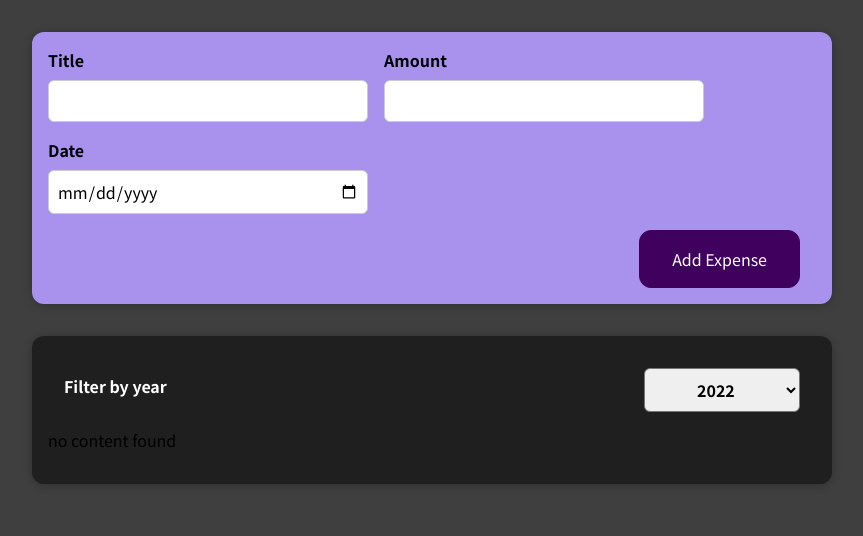
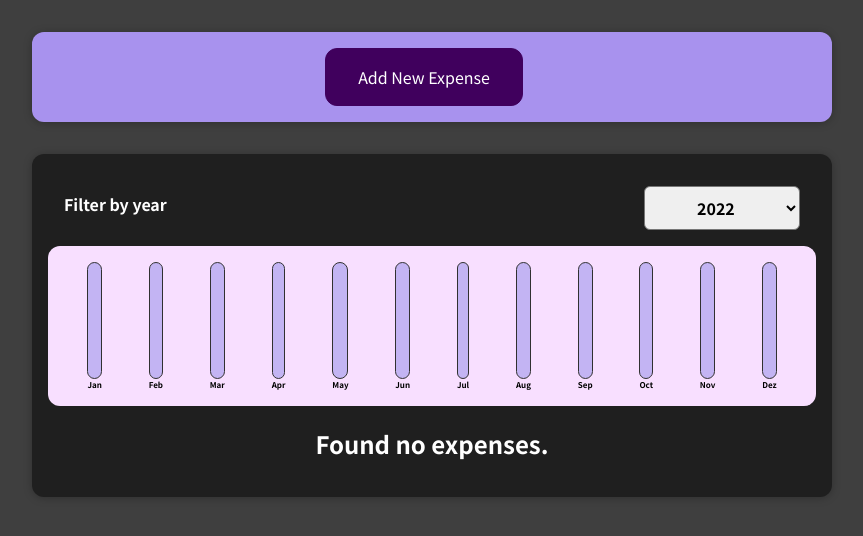
Before and after one commit to tomas99batista/react-tutorial, a React (Create React App) app in the folder 01-starting-setup/: page / in a window 1280 px wide. Shown: the top 536 px of the page, without its empty margins (208-1071 px from the left). Built offline with nearby package versions, Linux system fonts and the light colour scheme.

Commit message:
class(72)

```diff
--- /dev/null
+++ b/01-starting-setup/src/components/Chart/Chart.css
@@ -0,0 +1,9 @@
+.chart {
+  padding: 1rem;
+  border-radius: 12px;
+  background-color: #f8dfff;
+  text-align: center;
+  display: flex;
+  justify-content: space-around;
+  height: 10rem;
+}
--- /dev/null
+++ b/01-starting-setup/src/components/Chart/Chart.js
@@ -0,0 +1,24 @@
+import "./Chart.css";
+import ChartBar from "./ChartBar";
+
+const Chart = (props) => {
+  const dataPointValues = props.dataPoints.map((dataPoint) => dataPoint.value);
+  const totalMaximum = Math.max(...dataPointValues);
+
+  return (
+    <div className="chart">
+      {props.dataPoints.map((dataPoint) => {
+        return (
+          <ChartBar
+            key={dataPoint.label}
+            value={dataPoint.value}
+            maxValue={totalMaximum}
+            label={dataPoint.label}
+          />
+        );
+      })}
+    </div>
+  );
+};
+
+export default Chart;
--- /dev/null
+++ b/01-starting-setup/src/components/Chart/ChartBar.css
@@ -0,0 +1,30 @@
+.chart-bar {
+  height: 100%;
+  display: flex;
+  flex-direction: column;
+  align-items: center;
+}
+
+.chart-bar__inner {
+  height: 100%;
+  width: 100%;
+  border: 1px solid #313131;
+  border-radius: 12px;
+  background-color: #c3b4f3;
+  overflow: hidden;
+  display: flex;
+  flex-direction: column;
+  justify-content: flex-end;
+}
+
+.chart-bar__fill {
+  background-color: #4826b9;
+  width: 100%;
+  transition: all 0.3s ease-out;
+}
+
+.chart-bar__label {
+  font-weight: bold;
+  font-size: 0.5rem;
+  text-align: center;
+}
--- /dev/null
+++ b/01-starting-setup/src/components/Chart/ChartBar.js
@@ -0,0 +1,23 @@
+import "./ChartBar.css";
+
+const ChartBar = (props) => {
+  let barFillHeight = "0%";
+
+  if (props.maxValue > 0) {
+    barFillHeight = Math.round((props.value / props.maxValue) * 100) + "%";
+  }
+
+  return (
+    <div className="chart-bar">
+      <div className="chart-bar__inner">
+        <div
+          className="chart-bar__fill"
+          style={{ height: barFillHeight }}
+        ></div>
+      </div>
+      <div className="chart-bar__label">{props.label}</div>
+    </div>
+  );
+};
+
+export default ChartBar;
--- a/01-starting-setup/src/components/Expenses/ExpenseItem.js
+++ b/01-starting-setup/src/components/Expenses/ExpenseItem.js
@@ -4,6 +4,7 @@
 
 const ExpenseItem = (props) => {
   return (
+    <li>
       <Card className="expense-item">
         <ExpenseDate date={props.date} />
         <div className="expense-item__description">
@@ -11,6 +12,7 @@
           <div className="expense-item__price">${props.amount}</div>
         </div>
       </Card>
+    </li>
   );
 };
 
--- a/01-starting-setup/src/components/Expenses/Expenses.js
+++ b/01-starting-setup/src/components/Expenses/Expenses.js
@@ -1,8 +1,9 @@
+import { useState } from "react";
 import Card from "../UI/Card";
-import ExpenseItem from "./ExpenseItem";
 import "./Expenses.css";
 import ExpensesFilter from "./ExpensesFilter";
-import { useState } from "react";
+import ExpensesList from "./ExpensesList";
+import ExpensesChart from "./ExpensesChart";
 
 const Expenses = (props) => {
   const [filteredYear, setFilteredYear] = useState("2022");
@@ -15,19 +16,6 @@
     return expense.date.getFullYear().toString() === filteredYear;
   });
 
-  let expensesContent = <p>no content found</p>;
-
-  if (filteredExpenses.length > 0) {
-    expensesContent = filteredExpenses.map((expense) => (
-      <ExpenseItem
-        key={expense.id}
-        title={expense.title}
-        amount={expense.amount}
-        date={expense.date}
-      />
-    ));
-  }
-
   return (
     <div>
       <Card className="expenses">
@@ -35,7 +23,8 @@
           onChangeFilter={filterChangeHandler}
           selected={filteredYear}
         />
-        {expensesContent}
+        <ExpensesChart expenses={filteredExpenses} />
+        <ExpensesList items={filteredExpenses} />
       </Card>
     </div>
   );
--- /dev/null
+++ b/01-starting-setup/src/components/Expenses/ExpensesChart.js
@@ -0,0 +1,27 @@
+import Chart from "../Chart/Chart";
+
+const ExpensesChart = (props) => {
+  const chartDataPoints = [
+    { label: "Jan", value: 0 },
+    { label: "Feb", value: 0 },
+    { label: "Mar", value: 0 },
+    { label: "Apr", value: 0 },
+    { label: "May", value: 0 },
+    { label: "Jun", value: 0 },
+    { label: "Jul", value: 0 },
+    { label: "Aug", value: 0 },
+    { label: "Sep", value: 0 },
+    { label: "Oct", value: 0 },
+    { label: "Nov", value: 0 },
+    { label: "Dez", value: 0 },
+  ];
+
+  for (const expense of props.expenses) {
+    const expenseMonth = expense.date.getMonth(); // starting at 0 => January
+    chartDataPoints[expenseMonth].value += expense.amount;
+  }
+
+  return <Chart dataPoints={chartDataPoints} />;
+};
+
+export default ExpensesChart;
--- /dev/null
+++ b/01-starting-setup/src/components/Expenses/ExpensesList.css
@@ -0,0 +1,9 @@
+.expenses-list {
+  list-style: none;
+  padding: 0;
+}
+
+.expenses-list__fallback {
+  color: white;
+  text-align: center;
+}
--- /dev/null
+++ b/01-starting-setup/src/components/Expenses/ExpensesList.js
@@ -0,0 +1,23 @@
+import ExpenseItem from "./ExpenseItem";
+import "./ExpensesList.css";
+
+const ExpensesList = (props) => {
+  if (props.items.length === 0) {
+    return <h2 className="expenses-list__fallback">Found no expenses.</h2>;
+  }
+
+  return (
+    <ul className="expenses-list">
+      {props.items.map((expense) => (
+        <ExpenseItem
+          key={expense.id}
+          title={expense.title}
+          amount={expense.amount}
+          date={expense.date}
+        />
+      ))}
+    </ul>
+  );
+};
+
+export default ExpensesList;
--- a/01-starting-setup/src/components/NewExpense/ExpenseForm.js
+++ b/01-starting-setup/src/components/NewExpense/ExpenseForm.js
@@ -58,7 +58,7 @@
 
     const expenseData = {
       title: enteredTitle,
-      amount: enteredAmount,
+      amount: +enteredAmount,
       date: new Date(enteredDate),
     };
 
@@ -101,6 +101,9 @@
         </div>
       </div>
       <div className="new-expense__actions">
+        <button type="button" onClick={props.onCancel}>
+          Cancel
+        </button>
         <button type="submit">Add Expense</button>
       </div>
     </form>
--- a/01-starting-setup/src/components/NewExpense/NewExpense.js
+++ b/01-starting-setup/src/components/NewExpense/NewExpense.js
@@ -1,19 +1,38 @@
+import { useState } from "react";
 import ExpenseForm from "./ExpenseForm";
 import "./NewExpense.css";
 
 const NewExpense = (props) => {
+  const [isEditing, setIsEditing] = useState(false);
+
   const saveExpenseDataHandler = (enteredExpenseData) => {
     const expenseData = {
       ...enteredExpenseData,
       id: Math.random(),
     };
+    props.onAddExpense(expenseData);
+    setIsEditing(false);
+  };
 
-    props.onAddExpense(expenseData);
+  const startEditingHandler = () => {
+    setIsEditing(true);
+  };
+
+  const stopEditingHandler = () => {
+    setIsEditing(false);
   };
 
   return (
     <div className="new-expense">
-      <ExpenseForm onSaveExpenseData={saveExpenseDataHandler} />
+      {!isEditing && (
+        <button onClick={startEditingHandler}>Add New Expense</button>
+      )}
+      {isEditing && (
+        <ExpenseForm
+          onSaveExpenseData={saveExpenseDataHandler}
+          onCancel={stopEditingHandler}
+        />
+      )}
     </div>
   );
 };
```
Lines whose indentation alone changed are shown as unchanged.
